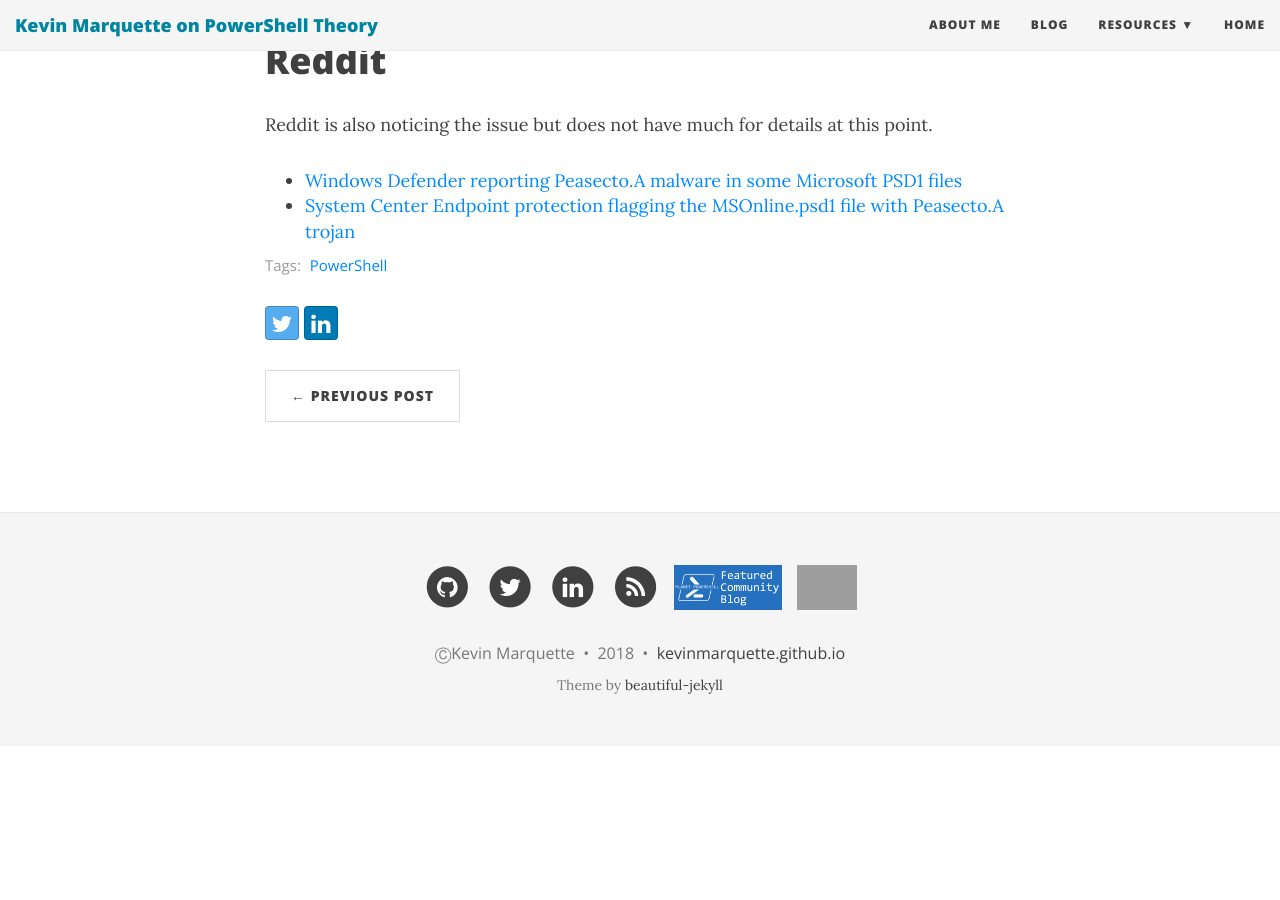
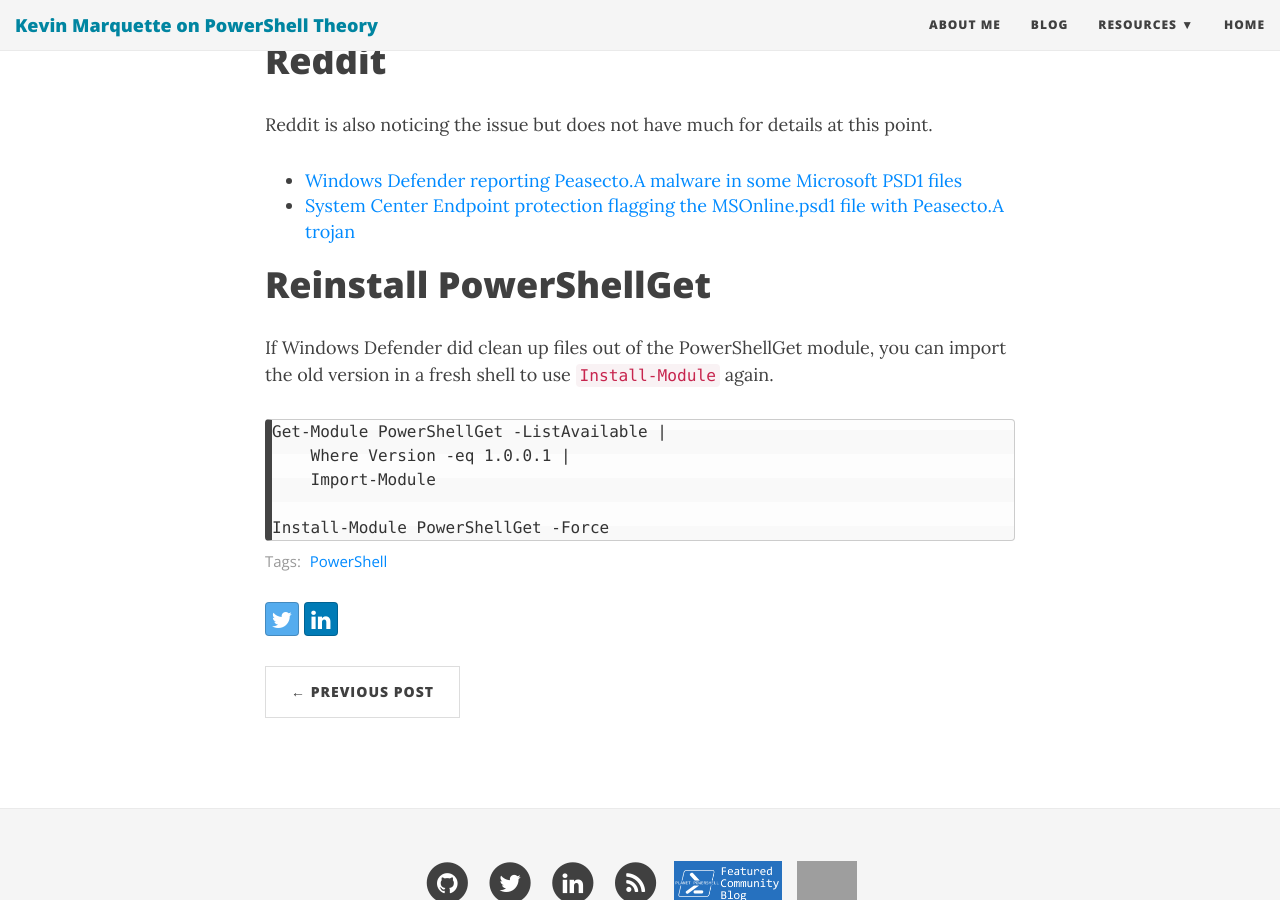
Before and after one commit to KevinMarquette/kevinmarquette.github.io, a Jekyll site: the page built from _posts/2018-01-28-Powershell-windows-defender-peasceto-powershell.md, in a window 1280 px wide and 900 px high, scrolled down 1512 px. Built offline with Jekyll 4.4.1, drawn with Linux system fonts in a browser that asks for light colours; nearby versions of some CDN libraries; comment, search, counter and statistics services are not loaded; before the commit the page ends 2258 px from its top, so only the background shows below that; grey boxes are pictures that could not be loaded.

Commit message:
add powershellget remediation

```diff
--- a/_posts/2018-01-28-Powershell-windows-defender-peasceto-powershell.md
+++ b/_posts/2018-01-28-Powershell-windows-defender-peasceto-powershell.md
@@ -39,3 +39,13 @@ Reddit is also noticing the issue but does not have much for details at this poi
 
 * [Windows Defender reporting Peasecto.A malware in some Microsoft PSD1 files](https://www.reddit.com/r/PowerShell/comments/7to5dy/windows_defender_reporting_peasectoa_malware_in)
 * [System Center Endpoint protection flagging the MSOnline.psd1 file with Peasecto.A trojan](https://www.reddit.com/r/sysadmin/comments/7tnukh/system_center_endpoint_protection_flagging_the)
+
+# Reinstall PowerShellGet
+
+If Windows Defender did clean up files out of the PowerShellGet module, you can import the old version in a fresh shell to use `Install-Module` again.
+
+    Get-Module PowerShellGet -ListAvailable |
+        Where Version -eq 1.0.0.1 |
+        Import-Module
+
+    Install-Module PowerShellGet -Force
```
